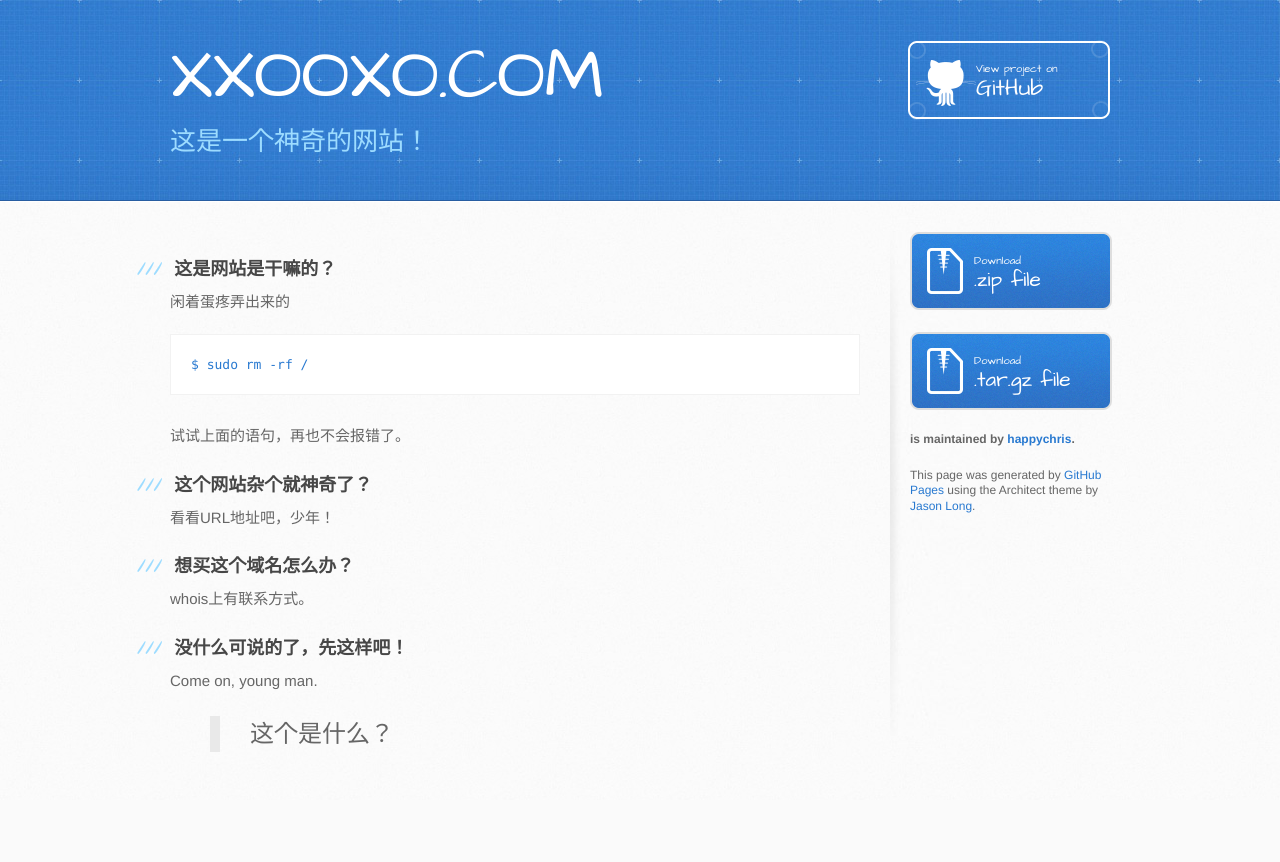
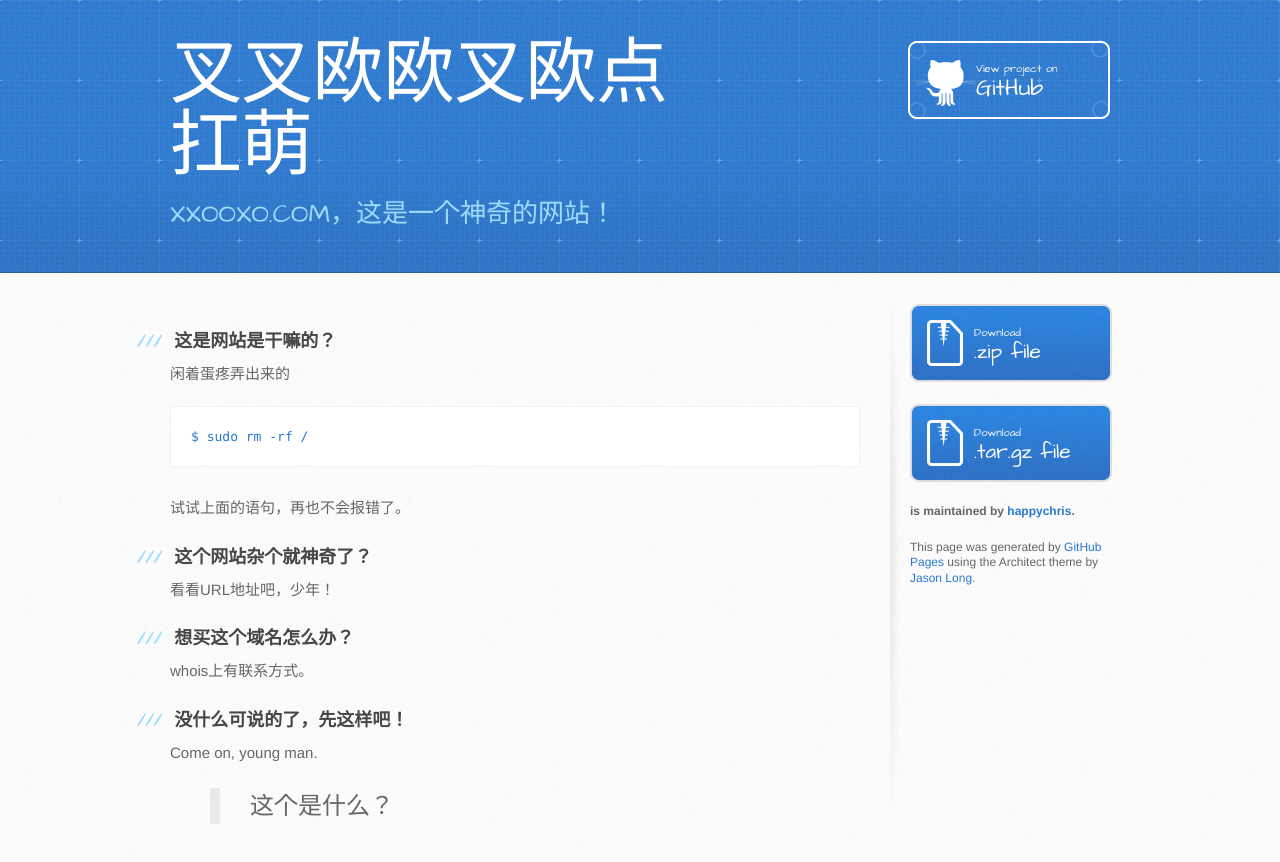
Before and after one commit to happychris/blog, a plain HTML site: page index.html in a window 1280 px wide. Before the commit the page ends 800 px from the top, so only its background shows below. Drawn offline with Linux system fonts and the light colour scheme.

Commit message:
modify
modify title

```diff
--- a/index.html
+++ b/index.html
@@ -19,8 +19,8 @@
   <body>
     <header>
       <div class="inner">
-        <h1>XXOOXO.COM</h1>
-        <h2>这是一个神奇的网站！</h2>
+        <h1>叉叉欧欧叉欧点扛萌</h1>
+        <h2>XXOOXO.COM，这是一个神奇的网站！</h2>
         <a href="https://github.com/happychris/blog" class="button"><small>View project on</small> GitHub</a>
       </div>
     </header>
```
